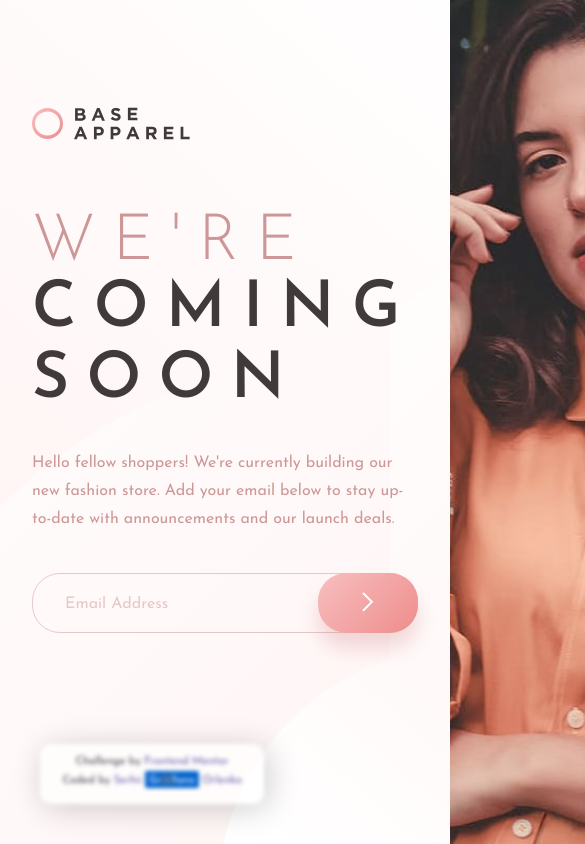
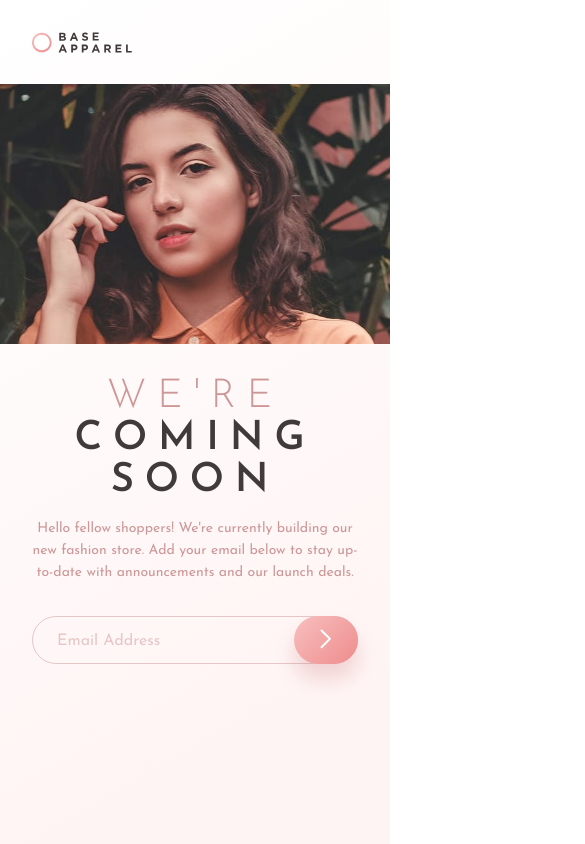
Before and after one commit to Grifano/FM__Base-Apparel-coming-soon-page, a plain HTML site: page index.html in a window 390 px wide. Shown: the top 844 px of the page, 585 px wide, since content can reach past the window. Drawn offline with Linux system fonts and the light colour scheme.

Commit message:
C03 Complete frontend part

```diff
--- a/index.html
+++ b/index.html
@@ -20,25 +20,19 @@
   </head>
 
   <body>
+    <div class="page-wrapper">
       <header class="header">
         <div class="container">
           <a href="#" class="logo"><img src="./images/logo.svg" alt="" /></a>
         </div>
       </header>
-
-    <main>
-      <section class="sign-up">
-        <div class="sign-up__grid">
-          <div class="sign-up__grid-item">
-            <div class="sign-up__text-content">
+      <main class="sign-up">
         <div class="container">
-                <h1 class="sign-up__title">
-                  We're <strong>coming soon</strong>
-                </h1>
+          <h1 class="sign-up__title">We're <strong>coming soon</strong></h1>
           <p class="sign-up__subtitle">
-                  Hello fellow shoppers! We're currently building our new
-                  fashion store. Add your email below to stay up-to-date with
-                  announcements and our launch deals.
+            Hello fellow shoppers! We're currently building our new fashion
+            store. Add your email below to stay up-to-date with announcements
+            and our launch deals.
           </p>
           <form action="#" class="sign-up__form" id="signUpForm">
             <label for="email">Email</label>
@@ -53,28 +47,18 @@
             <button type="submit"></button>
           </form>
         </div>
-            </div>
-          </div>
-          <div class="sign-up__grid-item">
+      </main>
+      <aside>
         <img
-              srcset="
-                ./images/hero-mobile.jpg  375w,
-                ./images/hero-desktop.jpg 610w
-              "
-              sizes="(max-width: 375px) 375px, 610px"
+          srcset="./images/hero-mobile.jpg 375w, ./images/hero-desktop.jpg 610w"
+          sizes="(max-width: 769px) 375"
           src="./images/hero-desktop.jpg"
           alt=""
         />
+      </aside>
     </div>
-        </div>
-      </section>
-    </main>
-    <!-- <footer class="footer">
-      <div class="container"></div>
-    </footer> -->
-
     <!-- Attribution. Author name -->
-    <div class="attribution">
+    <div style="display: none" class="attribution">
       <p class="attribution__text">
         <span class="attribution__by">Challenge by</span>
         <a href="https://www.frontendmentor.io?ref=challenge" target="_blank"
@@ -90,7 +74,6 @@
         >
       </p>
     </div>
-
     <script src="./js/script.js"></script>
   </body>
 </html>
--- a/scss/_global.scss
+++ b/scss/_global.scss
@@ -5,18 +5,8 @@ html {
 body {
   font-family: $fontFamily;
   box-sizing: border-box;
-  overflow: hidden;
   background: $gradient1;
-}
-header {
-  position: absolute;
-  width: 100%;
-  top: 75px;
-  left: 0;
-  a {
-    display: block;
-    max-width: 810px;
-  }
+  height: 100%;
 }
 
 // Attribution to author and Frontend Mentor platform
@@ -69,7 +59,6 @@ header {
     background-color: #0061cc;
   }
 }
-
 // Container
 .container {
   max-width: 445px;
@@ -79,7 +68,6 @@ header {
   //   padding: 32px;
   // }
 }
-
 // UI control
 .show {
   visibility: visible;
--- a/scss/style.scss
+++ b/scss/style.scss
@@ -2,35 +2,45 @@
 @import "./vars";
 @import "./global";
 
-.sign-up {
-  color: $desaturatedRed;
-  height: 100vh;
-  &__grid {
-    height: 100%;
-    display: grid;
-    grid-template-columns: 1fr minmax(375px, 610px);
+.page-wrapper {
+  min-height: 100vh;
+  display: grid;
+  grid-template-columns: 1fr minmax(375px, 610px);
+  grid-template-areas:
+    "header aside"
+    "main aside"
+    "main aside";
+  background: url("../images/bg-pattern-desktop.svg") left / cover no-repeat;
+
+  @media (max-width: 825px) {
+    grid-template-columns: 1fr;
+    grid-template-rows: 84px 0.5fr 1fr;
+    grid-template-areas:
+      "header"
+      "aside"
+      "main";
+    background: linear-gradient(150.03deg, #ffffff 0%, #fff4f4 84.51%);
   }
-
-  &__grid-item {
-    &:first-child {
-      display: flex;
-      align-items: center;
-      justify-content: center;
-      background-image: url("../images/bg-pattern-desktop.svg");
-      background-repeat: no-repeat;
-      background-size: cover;
-      background-position: top;
-    }
-    img {
-      width: 100%;
-      height: 100%;
-      display: block;
-      object-fit: cover;
+}
+header {
+  grid-area: header;
+  a {
+    display: block;
+    @media (max-width: 475px) {
+      max-width: 100px;
     }
   }
-  &__text-content {
-    min-width: 100%;
+  img {
+    display: block;
+    max-width: 100%;
+    height: auto;
+    object-fit: cover;
   }
+}
+.sign-up {
+  grid-area: main;
+  align-items: center;
+  color: $desaturatedRed;
   &__title {
     font-size: 64px;
     font-weight: 300;
@@ -43,13 +53,26 @@
       font-weight: 600;
       line-height: 71px;
     }
+    @media (max-width: 769px) {
+      font-size: 40px;
+      line-height: 42px;
+      letter-spacing: 10.8254px;
+      margin-bottom: 16px;
+      strong {
+        line-height: 42px;
+      }
+    }
   }
   &__subtitle {
     font-size: 16px;
     line-height: 28px;
     margin-bottom: 40px;
+    @media (max-width: 769px) {
+      line-height: 22px;
+      font-size: 14px;
+      margin-bottom: 32px;
+    }
   }
-
   &__form {
     display: flex;
     width: 100%;
@@ -81,8 +104,11 @@
       &:invalid {
         outline-color: $softRed;
         color: $softRed;
-        background: url("../images/icon-error.svg") top 50% right 132px
-          no-repeat;
+        background: url("../images/icon-error.svg") top 50% right 72px no-repeat;
+      }
+      @media (max-width: 769px) {
+        font-size: 14px;
+        padding: 7px 88px 7px 24px;
       }
     }
     button {
@@ -92,8 +118,9 @@
       display: flex;
       align-items: center;
       justify-content: center;
+      width: 100%;
       min-height: 56px;
-      min-width: 100px;
+      width: 100px;
       border-style: none;
       box-shadow: 0px 15px 20px rgba(198, 110, 110, 0.247569);
       transition: background 0.3s ease-out;
@@ -101,19 +128,33 @@
       &::after {
         content: url(../images/icon-arrow.svg);
       }
-
       &:hover {
         @media (min-width: 769px) {
           background-position: 100px;
         }
       }
+      @media (max-width: 769px) {
+        width: 64px;
+        min-height: 48px;
+        margin-left: -64px;
+      }
     }
   }
-
-  img {
-    display: block;
-    max-width: 100%;
-    width: 100%;
-    object-fit: cover;
+  @media (max-width: 769px) {
+    text-align: center;
   }
 }
+aside {
+  grid-area: aside;
+  overflow: hidden;
+  @media (max-width: 769px) {
+    height: 66.667vw;
+  }
+  img {
+    width: 100%;
+    height: 100%;
+    object-fit: cover;
+    display: block;
+    object-position: top left;
+  }
+}
```
Also changed, not shown: css/style.css. Lines whose indentation alone changed are shown as unchanged.
